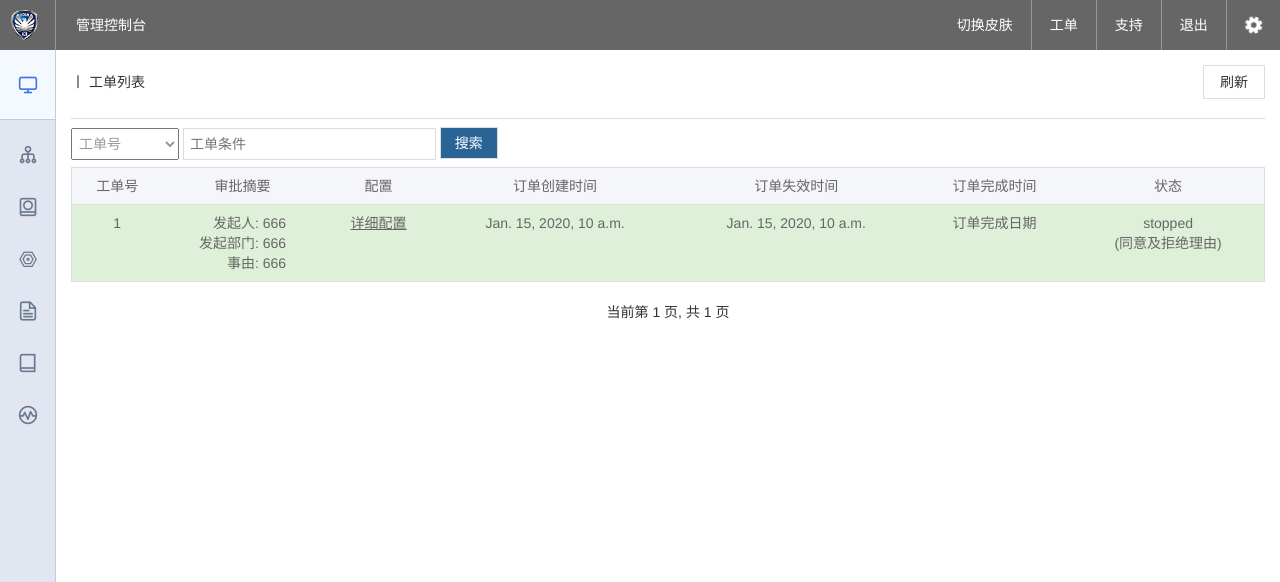
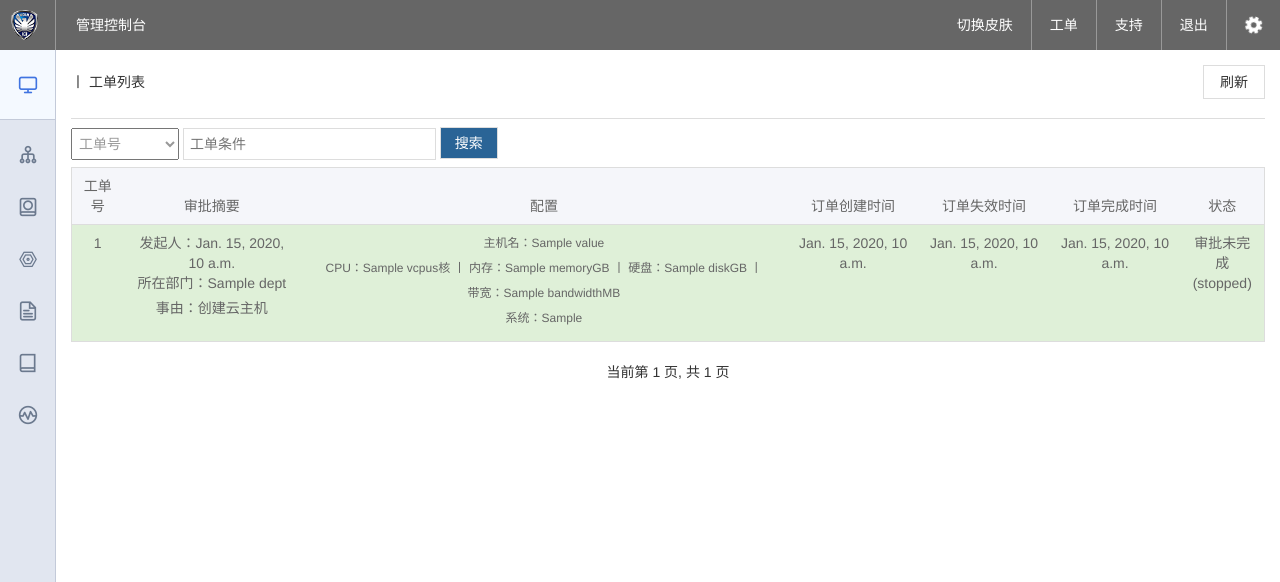
Before and after one commit to YInJunWen/vcloud, a Django app: template templates/order.html in a window 1280 px wide. Shown: the top 582 px of the page. Run offline with Django 3.2, Linux system fonts and the light colour scheme; the template is opened without the code that fills it: most values are stand-ins (such as "Sample title", 1, 10 or a date in 2020); some libraries are stand-ins or nearby versions.

Commit message:
更新好排版及审批拒绝消息更新

```diff
--- a/templates/order.html
+++ b/templates/order.html
@@ -82,82 +82,79 @@
                                             {{ value.pid }}
                                         </td>
                                         <td>
-                                            <ul style="margin: 0;">
-                                                <li>
-                                                    <span style="display: inline-block;text-align: right;width: 60px;">发起人:</span>
-                                                    <span style="text-align: left;">666</span>
-                                                </li>
-                                                <li>
-                                                    <span style="display: inline-block;text-align: right;width: 60px;">发起部门:</span>
-                                                    <span style="text-align: left;">666</span>
-                                                </li>
-                                                <li>
-                                                    <span style="display: inline-block;text-align: right;width: 60px;">事由:</span>
-                                                    <span style="text-align: left;">666</span>
-                                                </li>
-                                            </ul>
+                                            <span style="margin-bottom: 5px;display: inline-block;height: 20px;line-height: 20px;">发起人：{{ value.created_user }}</span>
+                                            <br>
+                                            <span style="margin-bottom: 5px;display: inline-block;height: 20px;line-height: 20px;">所在部门：{{ value.dept }}</span>
+                                            <br>
+                                            <span style="margin-bottom: 5px;display: inline-block;height: 20px;line-height: 20px;">事由：{{ '创建云主机' }}</span>
                                         </td>
-                                        <td class="pz">详细配置
-                                                <ul id="hideList" style="margin: 0;">
-                                                    <li><h3>云主机类型详情:</h3>
-                                                        <div class="table-wapper">
-                                                            <table>
-                                                                <tbody>
-                                                                <tr>
-                                                                    <th class="hideTh">CPU</th>
-                                                                    <td class="hideTd">{{ i.vcpus }}核</td>
-                                                                </tr>
-                                                                <tr>
-                                                                    <th class="hideTh">内存</th>
-                                                                    <td class="hideTd">{{ i.memory }}GB</td>
-                                                                </tr>
-                                                                <tr>
-                                                                    <th class="hideTh">Disk</th>
-                                                                    <td class="hideTd">{{ i.disk }}GB</td>
-                                                                </tr>
-                                                                <tr>
-                                                                    <th class="hideTh">带宽</th>
-                                                                    <td class="hideTd">{{ i.bandwidth }}MB</td>
-                                                                </tr>
-                                                                <tr>
-                                                                    <th class="hideTh">系统</th>
-                                                                    <td class="hideTd">{{ i.os }}</td>
-                                                                </tr>
-                                                                </tbody>
-                                                            </table>
-                                                        </div>
-                                                    </li>
-                                                </ul>
-                                            </td>
+                                        <td style="font-size: 12px;">
+                                            <span style="margin-bottom: 5px;display: inline-block;height: 20px;line-height: 20px;">主机名：{{ value.name }}</span>
+                                            <br>
+                                            <span style="margin-bottom: 5px;display: inline-block;height: 20px;line-height: 20px;">CPU：{{ value.vcpus }}核</span>
+                                            丨
+                                            <span style="margin-bottom: 5px;display: inline-block;height: 20px;line-height: 20px;">内存：{{ value.memory }}GB</span>
+                                            丨
+                                            <span style="margin-bottom: 5px;display: inline-block;height: 20px;line-height: 20px;">硬盘：{{ value.disk }}GB</span>
+                                            丨
+                                            <span style="margin-bottom: 5px;display: inline-block;height: 20px;line-height: 20px;">带宽：{{ value.bandwidth }}MB</span>
+                                            <br>
+                                            <span style="margin-bottom: 5px;display: inline-block;height: 20px;line-height: 20px;">系统：{{ value.os }}</span>
+                                        </td>
                                         <td>{{ value.created_at }}</td>
                                         <td>{{ value.expired_at }}</td>
-                                        <td>订单完成日期</td>
-{#                                        <td>创建云主机</td>#}
-{#                                        {% if value.status == '已通过' %}#}
-{#                                            <td style="position: relative;">#}
-{#                                                {{ value.status }}#}
-{#                                                <span style="display: inline-block;width: 50px;height: 50px;position: absolute;top: -5px;right: 50%;background: url(/static/assets/img/agree.png) no-repeat;background-size: 45px 45px;"></span>#}
-{#                                            </td>#}
-{#                                        {% elif value.status == '已失效' %}#}
-{#                                            <td style="position: relative;">#}
-{#                                                {{ value.status }}#}
-{#                                                <span style="display: inline-block;width: 50px;height: 50px;position: absolute;top: -5px;right: 50%;background: url(/static/assets/img/refuse.png) no-repeat;background-size: 45px 45px;"></span>#}
-{#                                            </td>#}
-{#                                        {% else %}#}
-{#                                            <td style="position: relative;">#}
-{#                                                {{ value.status }}#}
-{#                                            </td>#}
-{#                                        {% endif %}#}
+                                        {% if value.status != '待审核' %}
+                                            {% if value.vcloud_approval_time %}
+                                                <td>{{ value.vcloud_approval_time }}</td>
+                                            {% else %}
+                                                <td>{{ value.dept_approval_time }}</td>
+                                            {% endif %}
+                                        {% else %}
+                                            <td>待审核</td>
+                                        {% endif %}
                                         <td>
                                             <ul>
-                                                <li>
-{#                                                    <span style="display: inline-block;text-align: right;width: 60px;">审批完成:</span>#}
-                                                    <span style="text-align: left;">{{ value.status }}</span>
-                                                </li>
-                                                <li>
-{#                                                    <span style="display: inline-block;text-align: right;width: 60px;"> 备注:</span>#}
-                                                    <span style="text-align: left;">(同意及拒绝理由)</span>
-                                                </li>
+                                                {% if value.status == '已通过' or value.status == '已拒绝'%}
+                                                    <li>审批完成</li>
+                                                    <li style="position: relative;margin-bottom: 5px;">
+                                                        ({{ value.status }})
+                                                    {% if value.status == '已通过' %}
+                                                         <span style="display: inline-block;width: 85px;height: 85px;position: absolute;top: -25px;right: 60%;background: url(/static/assets/img/agree.png) no-repeat;background-size: 85px 85px;"></span>
+                                                    {% else %}
+                                                        {% if value.dept_reason %}
+                                                            <li style="width: 180px;display: inline-block;text-align: center;margin-bottom: 5px;">部门审核: {{ value.dept_reason }}</li>
+                                                        {% else %}
+{#                                                            <li style="width: 180px;display: inline-block;text-align: center;margin-bottom: 5px;">部门审核: 同意</li><br>#}
+                                                            <li style="width: 180px;display: inline-block;text-align: center;margin-bottom: 5px;">云计算中心: {{ value.vcloud_reason }}</li>
+                                                        {% endif %}
+                                                    {% endif %}
+                                                    </li>
+                                                {% else %}
+                                                    <li>审批未完成</li>
+                                                    <li>({{ value.status }})</li>
+                                                {% endif %}
+{#                                                <li style="margin-bottom: 5px;">#}
+{#                                                    <span style="text-align: left;">部门审核: {{ value.status }}</span>#}
+{#                                                </li>#}
+{#                                                <li style="margin-bottom: 5px;">#}
+{#                                                    <span style="text-align: left;">云计算审核: {{ value.status }}</span>#}
+{#                                                </li>#}
+{#                                                {% if value.vcloud_reason != '同意' and value.dept_reason != '同意'%}#}
+{#                                                    {% if value.vcloud_reason %}#}
+{#                                                        <li style="margin-bottom: 5px;">#}
+{#                                                            <span style="text-align: left;">审批详情: {{ value.vcloud_reason }}</span>#}
+{#                                                        </li>#}
+{#                                                    {% else %}#}
+{#                                                        <li style="margin-bottom: 5px;">#}
+{#                                                            <span style="text-align: left;">审批详情: {{ value.dept_reason }}</span>#}
+{#                                                        </li>#}
+{#                                                    {% endif %}#}
+{#                                                {% else %}#}
+{#                                                    <li style="margin-bottom: 5px;position: relative;">#}
+{#                                                        <span style="text-align: left;">审批详情: 已通过</span>#}
+{#                                                        <span style="display: inline-block;width: 85px;height: 85px;position: absolute;top: -50px;right: 60%;background: url(/static/assets/img/agree.png) no-repeat;background-size: 85px 85px;"></span>#}
+{#                                                    </li>#}
+{#                                                {% endif %}#}
                                             </ul>
                                         </td>
                                     </tr>
--- a/vcloudapp/models.py
+++ b/vcloudapp/models.py
@@ -230,7 +230,7 @@ class Traffic(models.Model):
 # 审批时间及过程 日后好生成操作日志
 class DeptReason(models.Model):
     pid = models.CharField(max_length=255, default=None)  # 云主机的对应ID 对应下面的反馈值
-    approval_person = models.CharField(max_length=255, default=None)  # 审批人
+    approval_person = models.CharField(max_length=255, default=None)
     dept_approval_time = models.DateTimeField()  # 部门订单的审批时间
     dept_reason = models.CharField(max_length=255, default=None)  # 部门经理反馈的拒绝理由
 
@@ -240,7 +240,7 @@ class DeptReason(models.Model):
 
 class VcloudReason(models.Model):
     pid = models.CharField(max_length=255, default=None)  # 云主机的对应ID 对应下面的反馈值
-    approval_person = models.CharField(max_length=255, default=None)  # 审批人
+    approval_person = models.CharField(max_length=255, default=None)
     vcloud_approval_time = models.DateTimeField()  # 云计算订单的审批时间
     vcloud_reason = models.CharField(max_length=255, default=None)  # 云计算中心返回的拒绝理由
 
```
Also changed, not shown: templates/order_finished.html (+44 -8 lines), vcloudapp/views.py (+60 -6 lines).
